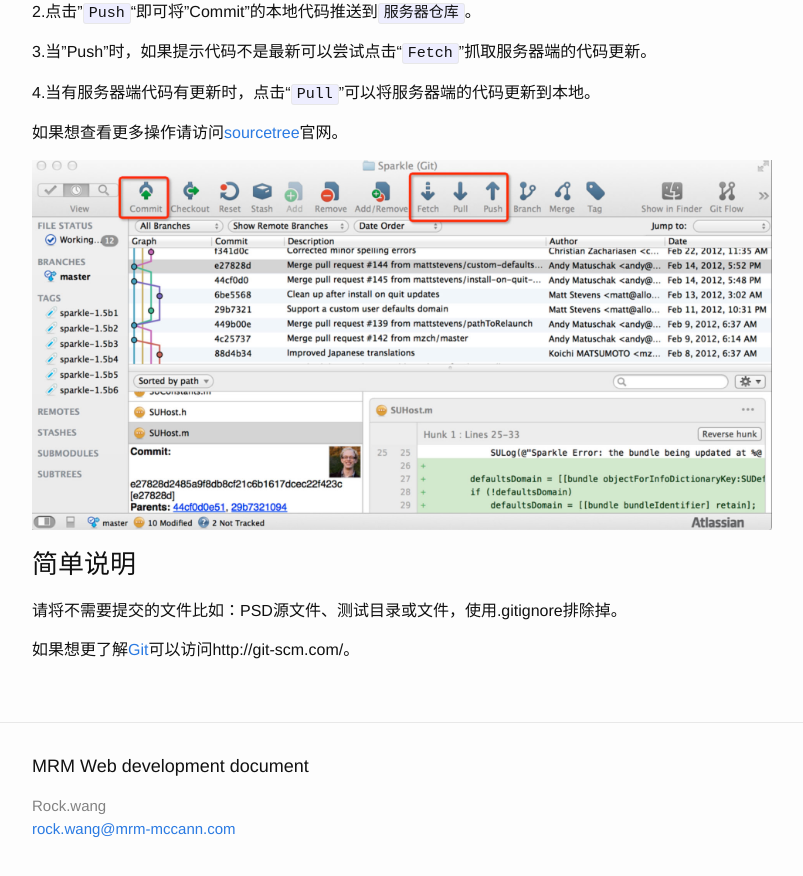
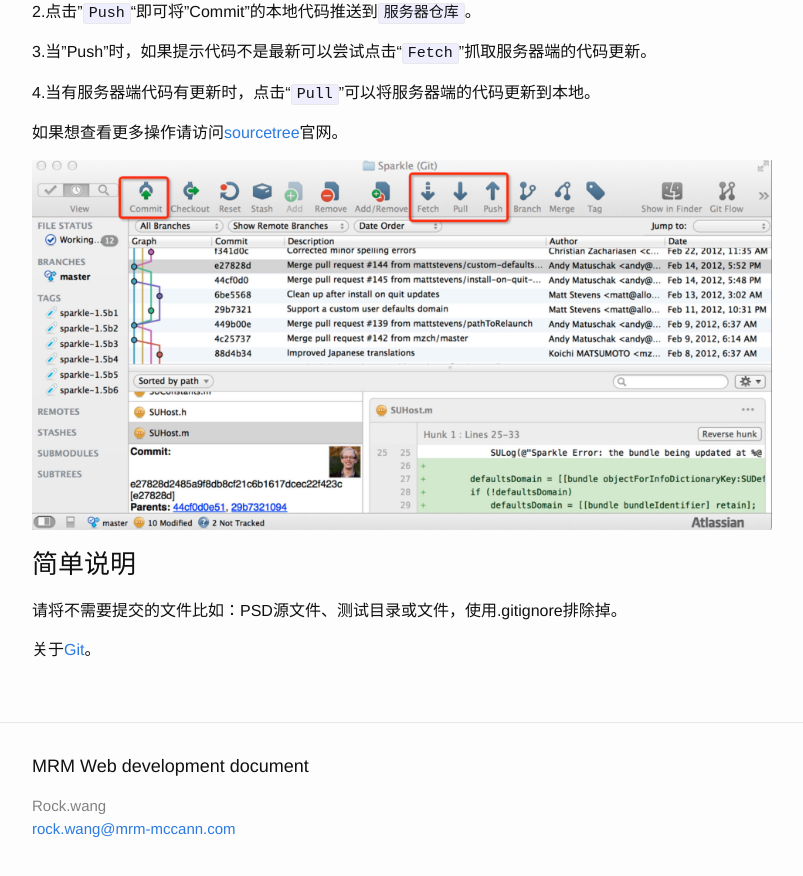
Before and after one commit to mrmdev/mrmdev.github.io, a Jekyll site: the page built from git.md, in a window 1280 px wide and 900 px high, scrolled down 1060 px. Shown: the top 876 px of the window, without its empty margins (238-1041 px from the left). Built offline with Jekyll 4.4.1, drawn with Linux system fonts in a browser that asks for light colours.

Commit message:
about git

```diff
--- a/git.md
+++ b/git.md
@@ -36,7 +36,7 @@ permalink: /git/
 <h3>简单说明</h3>
 请将不需要提交的文件比如：PSD源文件、测试目录或文件，使用.gitignore排除掉。
 
-如果想更了解[Git]可以访问http://git-scm.com/。
+关于[Git]。
 
 
 [bitbucket]:https://bitbucket.org/
```
